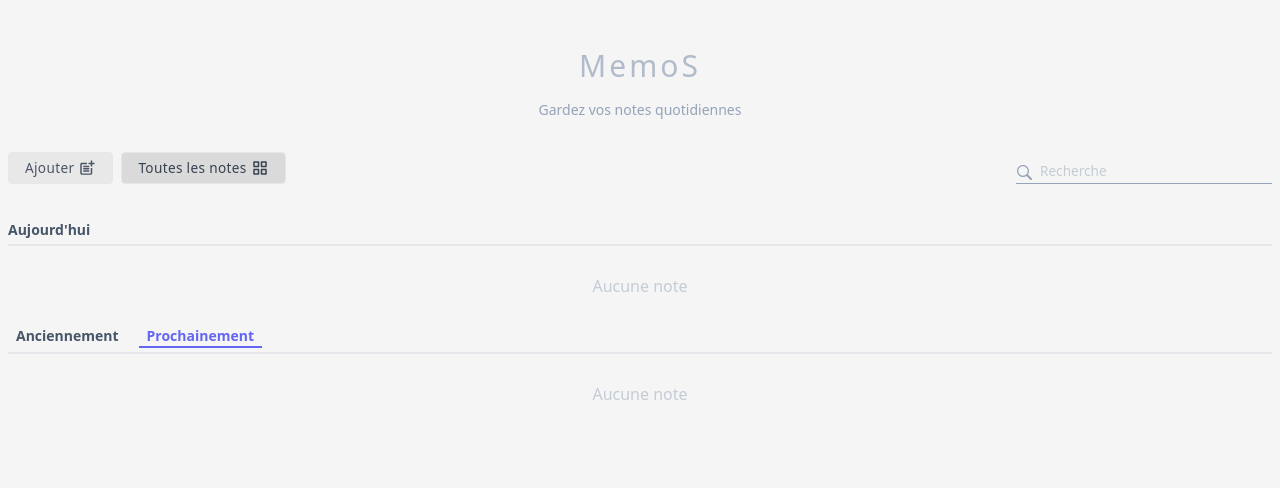
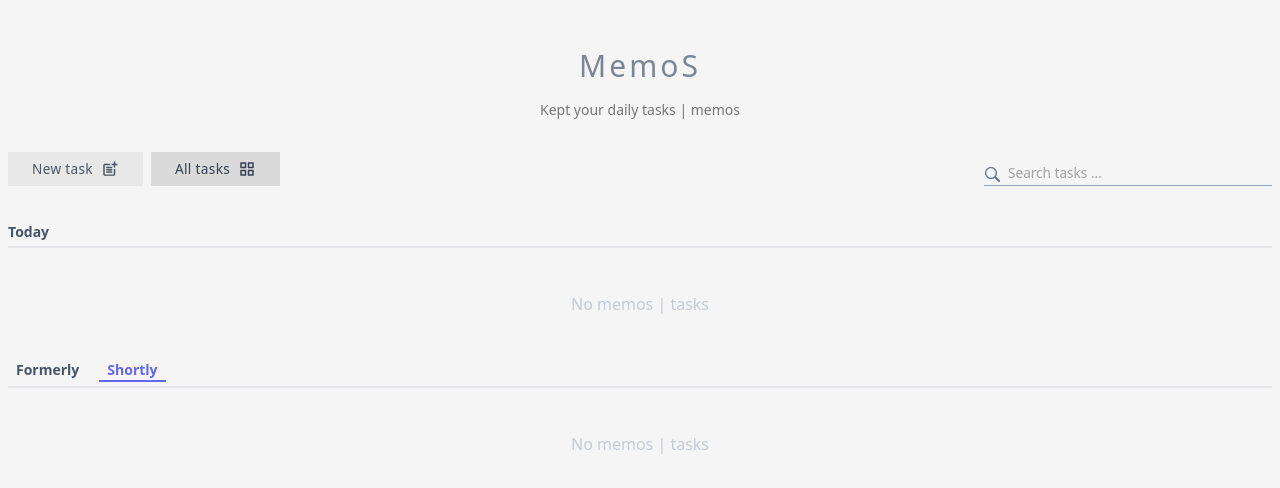
Before and after one commit to D10artef/App-note, a React (Create React App) app: page / in a window 1280 px wide. Shown: the top 488 px of the page. Built offline with nearby package versions, Linux system fonts and the light colour scheme.

Commit message:
Refactor some codes

```diff
--- a/src/App.jsx
+++ b/src/App.jsx
@@ -20,7 +20,7 @@ const App = () => {
   })
   const [showAddModal, setShowAddModal] = useState(false)
   const [showConfirmModal, setShowConfirmModal] = useState(false)
-  const tabItem = ['Anciennement', 'Prochainement']
+  const tabItem = ['Formerly', 'Shortly']
   const [activeTab, setActiveTab] = useState(tabItem[1])
 
   // Load notes from web storage
@@ -136,8 +136,8 @@ const App = () => {
         <ConfirmNoteDeletion deletedNote={deletedNote} onCloseModal={closeConfirmModal} onConfirmDelete={handleDeleteNotes}></ConfirmNoteDeletion>
       </Modal>
 
-      <FieldNotes title="Aujourd'hui" filtredNotes={filterNotes(todayNotes(), searchFilter)} handleToggleNote={handleToggleNote} openConfirmModal={openConfirmModal}></FieldNotes>
-      <FieldNotes title='Autres' filtredNotes={filterNotes(otherNotes(), searchFilter)} handleToggleNote={handleToggleNote} openConfirmModal={openConfirmModal}>
+      <FieldNotes title="Today" filtredNotes={filterNotes(todayNotes(), searchFilter)} handleToggleNote={handleToggleNote} openConfirmModal={openConfirmModal}></FieldNotes>
+      <FieldNotes title='Others' filtredNotes={filterNotes(otherNotes(), searchFilter)} handleToggleNote={handleToggleNote} openConfirmModal={openConfirmModal}>
         <ul className='flex gap-x-3'>
           { tabItem.map(title => <Tab title={title} key={title} active={title === activeTab ? true : false} onClickTabItem={handleClickTabItem}></Tab>) }
         </ul>
--- a/src/components/AddNote.jsx
+++ b/src/components/AddNote.jsx
@@ -37,13 +37,13 @@ const AddNote = ({onCloseModal, onSaveNewNote}) => {
       id: Date.now(),
       add_date: Date.now(),
     }
-    if(note.title.length > 5){
+    if(note.title.length >= 5){
       onSaveNewNote(note)
       resetNewNote()
       onCloseModal()
     }else{
       setError(true)
-      setErrorText('Le titre est trop court (min: 5)')
+      setErrorText('Title is too short (min: 5)')
       setTimeout(() => setError(false), 3300)
     }
 
@@ -59,27 +59,27 @@ const AddNote = ({onCloseModal, onSaveNewNote}) => {
 
 
   return (
-    <form onSubmit={handleSubmit} onReset={handleReset} className='flex flex-col gap-3 w-72 md:w-96 px-3 py-4 border dark:border-none rounded-sm md:rounded shadow bg-neutral-50 dark:bg-header-card-dark'>
-      <h1 className='flex gap-x-2 justify-center items-scretch font-semibold text-tiny tracking-wider text-slate-600/70 dark:text-slate-500 mb-2'><span>Nouvelle Note </span><span className='text-xl'><MdPostAdd/></span></h1>
-      <InputText value={newNote.title} onChange={handleChange} name='title' maxLength={35} placeholder='Titre'></InputText>
-      <InputText value={newNote.location} onChange={handleChange} name='location' maxLength={35} placeholder='Lieu (optionel)'></InputText>
-      <TextArea value={newNote.content} onChange={handleChange} name='content' maxLength={100} placeholder='Decription (optionelle)'></TextArea>
+    <form onSubmit={handleSubmit} onReset={handleReset} className='flex flex-col gap-3 w-72 md:w-96 px-3 py-4 border dark:border-none shadow bg-neutral-50 dark:bg-header-card-dark'>
+      <h1 className='flex gap-x-2 justify-center items-scretch font-semibold text-tiny tracking-wider text-slate-600/70 dark:text-slate-300 mb-2'><span>New task</span><span className='text-xl'><MdPostAdd/></span></h1>
+      <InputText value={newNote.title} onChange={handleChange} name='title' maxLength={35} placeholder='Title'></InputText>
+      <InputText value={newNote.location} onChange={handleChange} name='location' maxLength={35} placeholder='Place (Optional)'></InputText>
+      <TextArea value={newNote.content} onChange={handleChange} name='content' maxLength={100} placeholder='Description (Optional)'></TextArea>
       <div className="flex gap-x-3 gap-y-2 items-end">
         <div>
-          <label htmlFor="date" className='text-xtiny font-medium text-slate-600'>Prévu le </label>
+          <label htmlFor="date" className='text-xtiny font-medium dark:text-slate-400 text-slate-600 mr-2'>Planned date</label>
           <InputDate value={newNote.date} min={getDateNow()} name='date' onChange={handleChange}></InputDate>
         </div>
         <InputTime value={newNote.time} onChange={handleChange} name='time'></InputTime>
       </div>
       {error ?
-        <div className='text-center px-2 py-1.5 bg-red-100 border border-red-200 dark:bg-pink-600 dark:border-pink-600 rounded'>
-          <p className='text-xs text-red-500 dark:text-pink-200'>{errorText}</p>
+        <div className='text-center px-2 py-1.5 bg-rose-50 border border-rose-500 dark:bg-rose-700 dark:border-rose-700'>
+          <p className='text-xs text-rose-500 dark:text-rose-200'>{errorText}</p>
         </div>
         : ''
       }
       <div className='flex justify-end gap-x-3'>
-        <button type="reset" className='button-base bg-gray-200/70 hover:bg-gray-100/70 text-gray-600 mt-2'>Annuler</button>
-        <button type="submit" className='button-base bg-slate-600 hover:bg-slate-700 text-slate-50 dark:bg-gray-700 dark:hover:bg-slate-700 mt-2'>Ajouter</button>
+        <button type="reset" className='button-base bg-gray-300/50 hover:bg-gray-300/70 text-gray-600 mt-2'>Cancel</button>
+        <button type="submit" className='button-base bg-slate-600 hover:bg-slate-700 text-slate-50 dark:bg-gray-700 dark:hover:bg-slate-700 mt-2'>Add</button>
       </div>
     </form>
   )
--- a/src/components/FieldNotes.jsx
+++ b/src/components/FieldNotes.jsx
@@ -13,14 +13,14 @@ const FieldNotes = ({title, filtredNotes, handleToggleNote, openConfirmModal, ch
 
         {
           filtredNotes && filtredNotes.length > 0 ?
-          <button className="text-red-500 px-2 dark:text-rose-500/80 focus:outline-none focus:text-red-500/80 hover:text-red-500/80 dark:hover:text-rose-600 dark:focus:text-rose-600 text-xs underline cursor-pointer" onClick={handleClick}>Effacer</button> : ''
+          <button className="text-red-500 px-2 dark:text-rose-500/80 focus:outline-none focus:text-red-500/80 hover:text-red-500/80 dark:hover:text-rose-600 dark:focus:text-rose-600 text-sm font-medium underline cursor-pointer" onClick={handleClick}>Delete</button> : ''
         }
       </header>
       <main>
         {
           filtredNotes && filtredNotes.length > 0 ?
           <Notes onToggleNote={handleToggleNote} onConfirmDeletion={openConfirmModal} notes={filtredNotes}></Notes>
-          : <div className='font-light text-slate-400/50 text text-center p-6'><span >Aucune  note</span></div>
+          : <div className='font-light text-slate-400/50 text text-center p-10'><span >No memos | tasks</span></div>
         }
       </main>
     </div>
--- a/src/components/Form.jsx
+++ b/src/components/Form.jsx
@@ -9,7 +9,7 @@ export const InputText = ({name, value, maxLength, placeholder, onChange}) => {
   }
 
   return (
-    <input type="text" id={name} name={name} maxLength={maxLength} placeholder={placeholder} value={value} onChange={handleChange} className='input-base px-1'/>
+    <input type="text" id={name} name={name} maxLength={maxLength} placeholder={placeholder} value={value} onChange={handleChange} className='input-base px-1 placeholder:text-slate-400 placeholder:font-light'/>
   )
 }
 
@@ -18,7 +18,7 @@ export const TextArea = ({name, value, maxLength, placeholder, onChange}) => {
     onChange({name, value:event.target.value})
   }
   return (
-    <textarea id={name} name={name} maxLength={maxLength} placeholder={placeholder}  value={value}  onChange={handleChange} className='input-base resize-none px-1'></textarea>
+    <textarea id={name} name={name} maxLength={maxLength} placeholder={placeholder}  value={value}  onChange={handleChange} className='input-base resize-none px-1 placeholder:text-slate-400 placeholder:font-light'></textarea>
   )
 }
 
@@ -41,16 +41,16 @@ export const InputTime = ({name, value, onChange}) => {
 }
 
 export const ButtonStateNote = ({onButtonClick, state}) => {
-  let className = 'button-base flex gap-x-1 items-center'
-  let text = 'Toutes les notes'
+  let className = 'button-base flex gap-x-2 items-center'
+  let text = 'All tasks'
   let icon = <BiGridAlt/>
   if(state === 'done') {
     className += ' bg-emerald-200/80 text-emerald-700 dark:text-emerald-200 hover:bg-emerald-200 border-emerald-300 dark:bg-emerald-700/70 dark:hover:bg-emerald-700/60'
-    text = 'Notes achevées'
+    text = 'Completed Tasks'
     icon = <MdDoneAll/>
   }else if(state === 'not_done'){
     className += 'bg-rose-100/80 text-rose-600 dark:text-rose-200 hover:bg-rose-100 border-rose-200 dark:bg-rose-600/60 dark:hover:bg-rose-600/70'
-    text = 'Notes non achevées'
+    text = 'Unfinished Tasks'
     icon = <MdRemoveDone/>
   }else {
     className += ' bg-neutral-300/80 text-gray-700 dark:text-neutral-300 hover:bg-neutral-200 dark:bg-neutral-600/60 dark:hover:bg-neutral-600/90'
--- a/src/components/Header.jsx
+++ b/src/components/Header.jsx
@@ -18,20 +18,20 @@ const Header = ({onOpenAddModal, onSearchFilterChange, state}) => {
 
   return (
     <div className='pb-2 mb-6'>
-      <h1 className='text-3xl text-center pb-4 pt-8 md:pt-12 font-medium text-slate-400/70 tracking-widest dark:text-gray-500'>MemoS</h1>
-      <p className='text-center text-sm pb-4 md:pb-8 text-slate-400 dark:text-gray-400'>Gardez vos notes quotidiennes</p>
+      <h1 className='text-3xl text-center pb-4 pt-8 md:pt-12 font-medium text-slate-600/70 tracking-widest dark:text-gray-500'>MemoS</h1>
+      <p className='text-center text-sm pb-4 md:pb-8 text-neutral-700/70 dark:text-gray-400'>Kept your daily tasks | memos</p>
       <div className='flex items-end justify-between gap-x-3 px-2'>
         <div className="flex gap-x-2">
-          <button className='button-base bg-neutral-200/80 text-gray-600 dark:text-neutral-300 hover:bg-neutral-200 dark:bg-neutral-700/60 dark:hover:bg-neutral-700/90 flex gap-x-1 items-center' onClick={()=>onOpenAddModal()}>
-            <span className='hidden xs:inline'>Ajouter</span>
+          <button className='button-base bg-neutral-200/80 text-gray-600 dark:text-neutral-300 hover:bg-neutral-200 dark:bg-neutral-700/60 dark:hover:bg-neutral-700/90 flex gap-x-2 items-center' onClick={()=>onOpenAddModal()}>
+            <span className='hidden xs:inline'>New task</span>
             <span className='text-lg py-0.5'><MdPostAdd/></span>
           </button>
           <ButtonStateNote state={state} onButtonClick={handleClick}/>
         </div>
         <div className='flex gap-x-3 md:gap-x-4 items-end'>
           <div className='relative'>
-            <input type='text' name='text' className='input-base pl-6 sm:w-64' placeholder='Recherche' maxLength={50} onChange={handleChange}></input>
-            <span className='text-slate-400 dark:text-gray-400 absolute top-0 left-0 translate-y-1/2'>
+            <input type='text' name='text' className='input-base pl-6 sm:w-64 md:w-72 placeholder:text-neutral-400' placeholder='Search tasks ...' maxLength={50} onChange={handleChange}></input>
+            <span className='text-slate-500 dark:text-gray-500 absolute top-0 left-0 translate-y-1/2'>
               <GoSearch></GoSearch>
             </span>
           </div>
--- a/src/components/Note.jsx
+++ b/src/components/Note.jsx
@@ -19,8 +19,8 @@ const Note = ({note, onToggle, onDelete}) => {
 
 
   return (
-    <div className='rounded overflow-hidden shadow-sm border border-neutral-200 dark:border-none'>
-      <header className='px-3 pt-2 pb-1 bg-neutral-200/75  dark:bg-header-card-dark'>
+    <div className='overflow-hidden shadow-sm border border-neutral-200 dark:border-none'>
+      <header className='px-3 pt-2 pb-1 bg-neutral-200/75  dark:bg-neutral-700/50'>
         <p className='text-xtiny md:text-sm font-medium text-slate-700 text-justify first-letter:capitalize dark:text-gray-200'>{note.title}</p>
         { note.date === getDateNow() ?
           <p className='text-[.7rem] font-semibold md:text-xs text-indigo-800 dark:text-indigo-400 text-right -tracking-wider pt-1'> {note.time} </p> :
--- a/src/components/Notes.jsx
+++ b/src/components/Notes.jsx
@@ -6,7 +6,7 @@ const Notes = ({notes, onToggleNote, onConfirmDeletion}) => {
     <Note note={note} key={note.id} onToggle={onToggleNote} onDelete={onConfirmDeletion}></Note>
   )
   return (
-    <div className='gap-2 grid py-3 items-start grid-cols-1 xs:grid-cols-2 auto-cols-max sm:grid-cols-3  md:grid-cols-4 lg:grid-cols-5 px-1'>{noteList}</div>
+    <div className='gap-2 grid py-3 items-start grid-cols-1 xs:grid-cols-2 auto-cols-max sm:grid-cols-3  md:grid-cols-4 lg:grid-cols-5 px-2'>{noteList}</div>
 
   )
 }
--- a/src/index.css
+++ b/src/index.css
@@ -7,6 +7,6 @@
     @apply text-sm pt-1 pb-0.5 border-b border-slate-400 dark:border-slate-700 focus:outline-none bg-inherit focus:border-slate-500 dark:focus:border-slate-600 text-slate-600 dark:text-gray-300 placeholder:text-xtiny placeholder:text-slate-400/50
   }
   .button-base{
-    @apply border px-3 md:px-4 py-1 text-xtiny dark:border-none tracking-wide duration-300 rounded
+    @apply  px-4 md:px-6 py-1.5 text-xtiny dark:border-none tracking-wide duration-500
   }
 }
--- a/src/utilities/UtilitiesFunction.js
+++ b/src/utilities/UtilitiesFunction.js
@@ -59,11 +59,11 @@ export function dateToString(date) {
 	let date_array = date.split("-");
 	switch (sameOr) {
 		case 0:
-			return "Aujourd'hui";
+			return "Today";
 		case 1:
-			return "Demain";
+			return "Tomorrow";
 		case -1:
-			return "Hier";
+			return "Yesterday";
 		case 4:
 			return date_array[2] + " " + MONTHS[date_array[1]] + " " + date_array[0];
 		default:
```
Also changed, not shown: src/components/ConfirmNoteDeletion.jsx (+6 -6 lines), src/utilities/UtilitiesCONST.js (+8 -8 lines), 1 other file (tests, documents, lock files or other folders).
